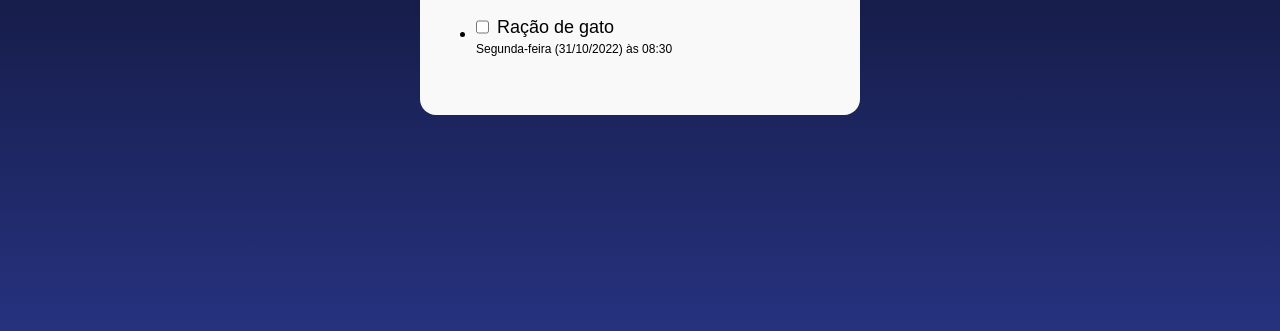
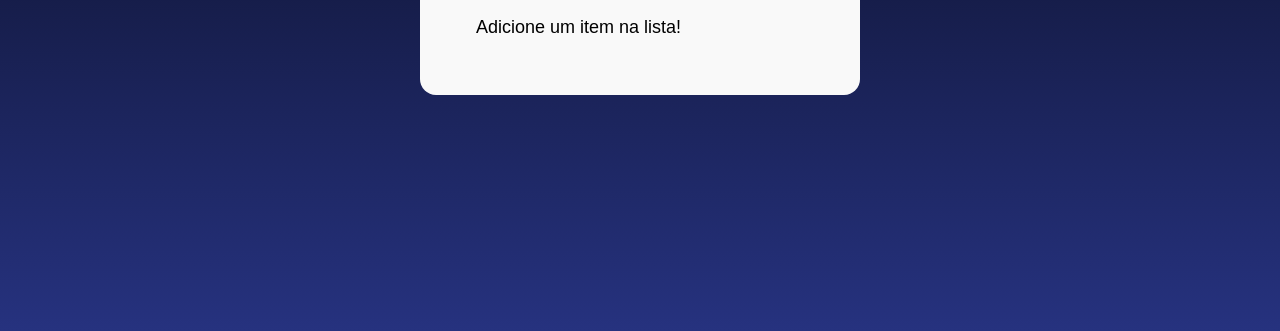
Before and after one commit to cjnetbr/Curso-Alura-Javascript-Lista-de-Compras, a plain HTML site: page index.html in a window 1280 px wide. Shown: the part 469-800 px from the top of the page. Drawn offline with nearby package versions, Linux system fonts and the light colour scheme; a web font is replaced by a local one.

Commit message:
Verifica se a lista está vazia

```diff
--- a/index.html
+++ b/index.html
@@ -1,15 +1,14 @@
 <!DOCTYPE html>
 <html lang="pt-br">
+
 <head>
   <meta charset="UTF-8" />
   <meta name="viewport" content="width=device-width, initial-scale=1.0" />
   <title>Lista de Compras</title>
   <link rel="preconnect" href="https://fonts.googleapis.com" />
   <link rel="preconnect" href="https://fonts.gstatic.com" crossorigin />
-    <link
-      href="https://fonts.googleapis.com/css2?family=Krona+One&family=Montserrat&family=Numans&display=swap"
-      rel="stylesheet"
-    />
+  <link href="https://fonts.googleapis.com/css2?family=Krona+One&family=Montserrat&family=Numans&display=swap"
+    rel="stylesheet" />
   <link rel="stylesheet" href="./styles.css" />
 </head>
 
@@ -17,30 +16,19 @@
   <main>
     <img src="./img/bag.png" alt="sacola de compras" />
     <form>
-        <input
-          class="input-item"
-          id="input-item"
-          type="text"
-          placeholder="Digite o item que deseja adicionar"
-        />
-        <button class="button-item" id="adicionar-item" type="button" >Salvar item</button>
+      <input class="input-item" id="input-item" type="text" placeholder="Digite o item que deseja adicionar" />
+      <button class="button-item" id="adicionar-item" type="button">Salvar item</button>
     </form>
 
     <div class="container-lista">
       <h2>Lista de compras</h2>
       <hr />
 
-        <ul id="lista-de-compras">
-          <li>
-            <div class="lista-item-container">
-              <input type="checkbox" id="checkbox-1" />
-              <p>Ração de gato</p>
-            </div>
-            <p class="texto-data">Segunda-feira (31/10/2022) às 08:30</p>
-          </li>
-        </ul>
+      <ul id="lista-de-compras"></ul>
+      <p class="mensagem-lista-vazia">Adicione um item na lista!</p>
     </div>
   </main>
   <script defer src="./index.js"></script>
 </body>
+
 </html>
--- a/index.js
+++ b/index.js
@@ -4,12 +4,11 @@ const botaoSalvar = document.getElementById("adicionar-item");
 
 let contador = 0;
 
-
 botaoSalvar.addEventListener("click", (evento) => {
   evento.preventDefault();
 
   //verifica se compo esta vazio
-    if(inputItem.value === ""){
+  if (inputItem.value === "") {
     alert("Por favor digite um item para adicionar a lista");
     return;
   }
@@ -32,9 +31,14 @@ botaoSalvar.addEventListener("click", (evento) => {
   pData.classList.add("texto-data");
 
   const agora = new Date();
-    const dia  = agora.toLocaleDateString('pt-BR', {weekday: 'long'});
-    const dataCompleta = agora.toLocaleDateString('pt-BR');
-    const hora = agora.toLocaleTimeString('pt-BR', {hour: '2-digit', minute: '2-digit', second: undefined, hour12: false});
+  const dia = agora.toLocaleDateString("pt-BR", { weekday: "long" });
+  const dataCompleta = agora.toLocaleDateString("pt-BR");
+  const hora = agora.toLocaleTimeString("pt-BR", {
+    hour: "2-digit",
+    minute: "2-digit",
+    second: undefined,
+    hour12: false,
+  });
 
   pData.textContent = `${dia} (${dataCompleta}) às ${hora}`;
 
@@ -46,33 +50,45 @@ botaoSalvar.addEventListener("click", (evento) => {
   const addToList = document.getElementById("lista-de-compras");
   addToList.appendChild(li);
 
-    const limparInput = document.getElementById("input-item").value = "";
+  const limparInput = (document.getElementById("input-item").value = "");
 
-    input.addEventListener('click', () => {
-        if (input.checked){
+  input.addEventListener("click", () => {
+    if (input.checked) {
       pItem.style.textDecoration = "line-through";
     } else {
       pItem.style.textDecoration = "none";
     }
   });
 
+  verificarListaVazia();
 });
 
+const mensagemListaVazia = document.querySelector(".mensagem-lista-vazia");
 
-function formatarDataHora (locale = 'pt-BR', exibirSegundos = false){
+function verificarListaVazia() {
+  const itensDaLista = document.querySelectorAll("li");
+  if (itensDaLista.length === 0) {
+    mensagemListaVazia.style.display = "block";
+  } else {
+    mensagemListaVazia.style.display = "none";
+  }
+}
+
+verificarListaVazia();
+
+function formatarDataHora(locale = "pt-BR", exibirSegundos = false) {
   const agora = new Date();
   return agora.toLocaleString(locale, {
-        weekday: 'long',
-        year: 'numeric',
+    weekday: "long",
+    year: "numeric",
     // month: 'long',
-        month: '2-digit',
-        day: '2-digit',
-        hour: '2-digit',
-        minute: '2-digit',
-        second: exibirSegundos ? '2-digit' : undefined,
-        hour12: false
+    month: "2-digit",
+    day: "2-digit",
+    hour: "2-digit",
+    minute: "2-digit",
+    second: exibirSegundos ? "2-digit" : undefined,
+    hour12: false,
   });
-
 }
 
-console.log(formatarDataHora());
+// console.log(formatarDataHora());
```
Lines whose indentation alone changed are shown as unchanged.
